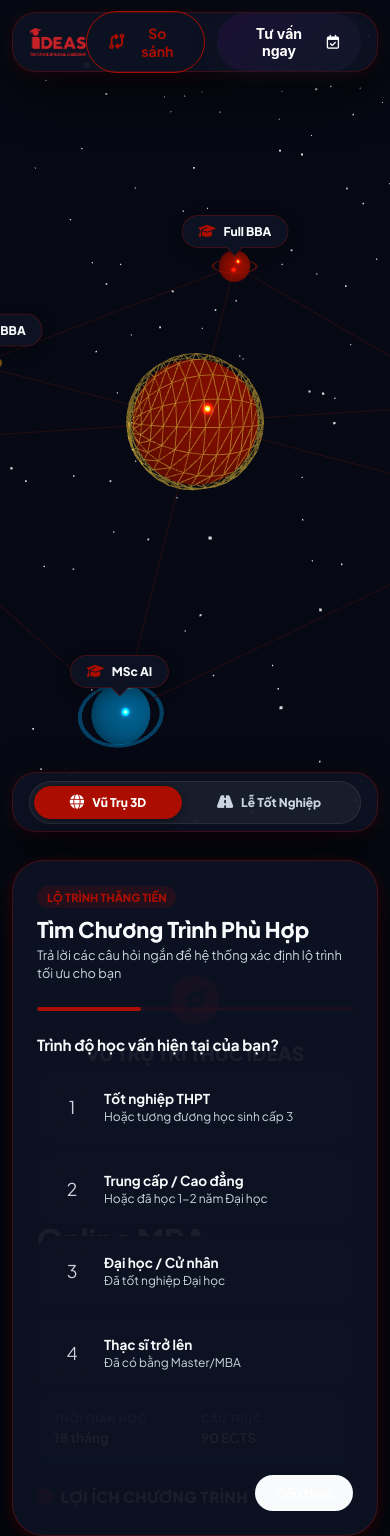
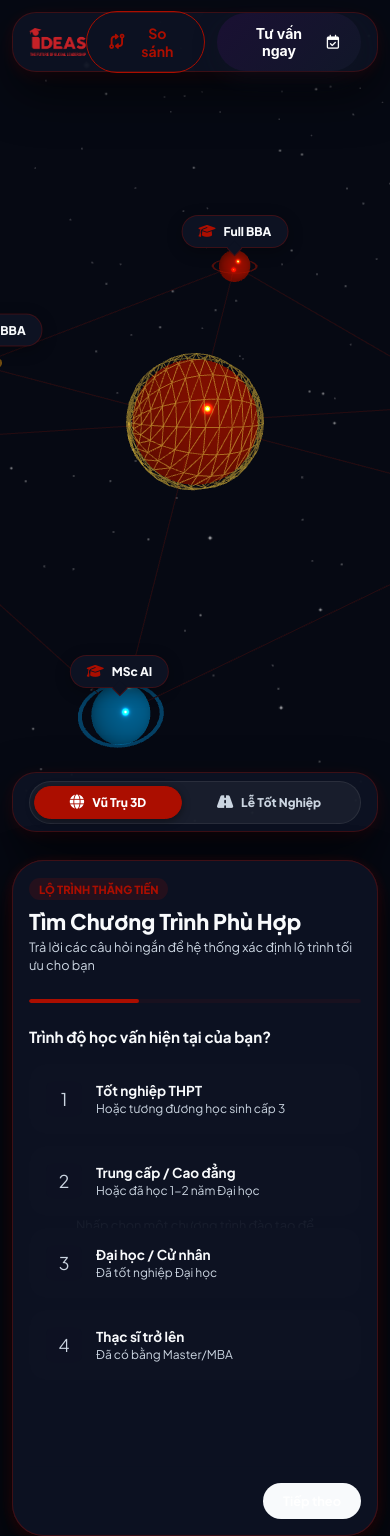
Before and after one commit to DEV-trongphuc/landingpage, a PHP site: page / in a window 390 px wide; the page is wider, and only the part inside the window is pictured. Run offline with PHP 8.4, Linux system fonts and the light colour scheme; some libraries are stand-ins or nearby versions.

Commit message:
fix: make starfield particles soft/circular and adjust mobile panel padding/heights

```diff
--- a/homepage-assets/css/ideas-portal.css
+++ b/homepage-assets/css/ideas-portal.css
@@ -469,6 +469,11 @@ button {
     height: 100%;
     text-align: center;
     color: var(--text-muted);
+}
+
+.placeholder-details.hidden,
+.program-details-wrap.hidden {
+    display: none !important;
 }
 
 .placeholder-details i {
@@ -1469,6 +1474,10 @@ button {
         display: none; /* Hide header buttons on mobile, rely on bottom bar and drawer */
     }
 
+    .hud-panel-left, .hud-panel-right {
+        padding: 16px;
+    }
+
     .hud-panel-left {
         top: 84px;
         left: 12px;
@@ -1497,6 +1506,65 @@ button {
         transform: translateY(calc(100% + 100px));
     }
 
+    .placeholder-details i {
+        font-size: 2.2rem;
+        margin-bottom: 0.5rem;
+    }
+
+    .placeholder-details h3 {
+        font-size: 1.1rem;
+        margin-bottom: 0.25rem;
+    }
+
+    .placeholder-details p {
+        font-size: 0.8rem;
+        max-width: 240px;
+    }
+
+    .program-details-header {
+        margin-bottom: 12px;
+    }
+
+    .program-school-tag {
+        margin-bottom: 4px;
+        font-size: 0.7rem;
+    }
+
+    .program-name-title {
+        font-size: 1.4rem;
+        margin-bottom: 4px;
+    }
+
+    .program-tagline {
+        font-size: 0.82rem;
+        margin: 10px 0;
+        padding-left: 8px;
+    }
+
+    .program-meta-grid {
+        margin-bottom: 16px;
+        padding: 10px;
+        gap: 10px;
+    }
+
+    .program-section-title {
+        font-size: 0.88rem;
+        margin-bottom: 8px;
+    }
+
+    .program-benefits-list {
+        margin-bottom: 16px;
+    }
+
+    .program-benefits-list li {
+        font-size: 0.8rem;
+        margin-bottom: 6px;
+    }
+
+    .program-details-wrap {
+        padding-bottom: 48px;
+    }
+
     .hud-bottom-bar {
         bottom: 12px;
         left: 12px;
--- a/homepage-assets/js/main.js
+++ b/homepage-assets/js/main.js
@@ -189,6 +189,23 @@ document.addEventListener('DOMContentLoaded', () => {
         animate();
     }
 
+    // Helper to generate a soft circular texture in-memory to avoid square particles
+    function createCircularParticleTexture() {
+        const canvas = document.createElement('canvas');
+        canvas.width = 16;
+        canvas.height = 16;
+        const ctx = canvas.getContext('2d');
+
+        const grad = ctx.createRadialGradient(8, 8, 0, 8, 8, 8);
+        grad.addColorStop(0, 'rgba(255, 255, 255, 1)');
+        grad.addColorStop(1, 'rgba(255, 255, 255, 0)');
+
+        ctx.fillStyle = grad;
+        ctx.fillRect(0, 0, 16, 16);
+
+        return new THREE.CanvasTexture(canvas);
+    }
+
     // ── Build Academic Dust & Starfield ──
     function buildStarfield() {
         const count = 1200;
@@ -212,10 +229,12 @@ document.addEventListener('DOMContentLoaded', () => {
         geometry.setAttribute('color', new THREE.BufferAttribute(colors, 3));
 
         const material = new THREE.PointsMaterial({
-            size: 0.16,
+            size: 0.24,
             vertexColors: true,
             transparent: true,
             opacity: 0.85,
+            map: createCircularParticleTexture(),
+            depthWrite: false,
             sizeAttenuation: true
         });
 
@@ -499,10 +518,12 @@ document.addEventListener('DOMContentLoaded', () => {
         helixGeom.setAttribute('color', new THREE.BufferAttribute(helixColors, 3));
 
         const helixMat = new THREE.PointsMaterial({
-            size: 0.22,
+            size: 0.32,
             vertexColors: true,
             transparent: true,
             opacity: 0.9,
+            map: createCircularParticleTexture(),
+            depthWrite: false,
             sizeAttenuation: true
         });
 
```
